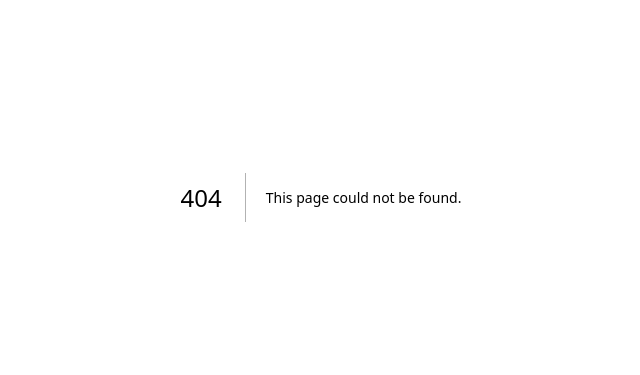
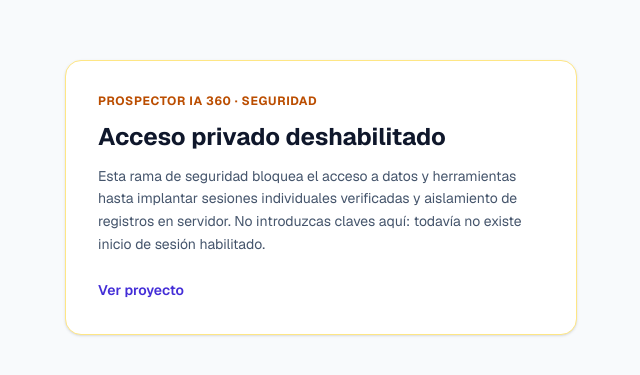
Before and after one commit to kepabilbao67-bot/prospector-AI, a Next.js app: page /access-required in a window 1280 px wide. Before the commit this address had no page. Shown: the part 203-578 px from the top of the page, without its empty margins (319-959 px from the left). Built offline with nearby package versions, Linux system fonts and the light colour scheme.

Commit message:
security(ui): explain fail-closed state without collecting credentials

```diff
--- /dev/null
+++ b/src/app/access-required/page.tsx
@@ -0,0 +1,4 @@
+import Link from "next/link";
+export default function AccessRequiredPage() {
+ return <main className="flex min-h-screen items-center justify-center bg-slate-50 p-6"><section className="max-w-lg rounded-2xl border border-amber-200 bg-white p-8 shadow-sm"><p className="text-xs font-bold uppercase tracking-wider text-amber-700">Prospector IA 360 · Seguridad</p><h1 className="mt-3 text-2xl font-bold text-slate-900">Acceso privado deshabilitado</h1><p className="mt-3 text-sm leading-relaxed text-slate-600">Esta rama de seguridad bloquea el acceso a datos y herramientas hasta implantar sesiones individuales verificadas y aislamiento de registros en servidor. No introduzcas claves aquí: todavía no existe inicio de sesión habilitado.</p><Link className="mt-6 inline-block text-sm font-semibold text-indigo-700" href="https://github.com/kepabilbao67-bot/prospector-AI">Ver proyecto</Link></section></main>;
+}
```
